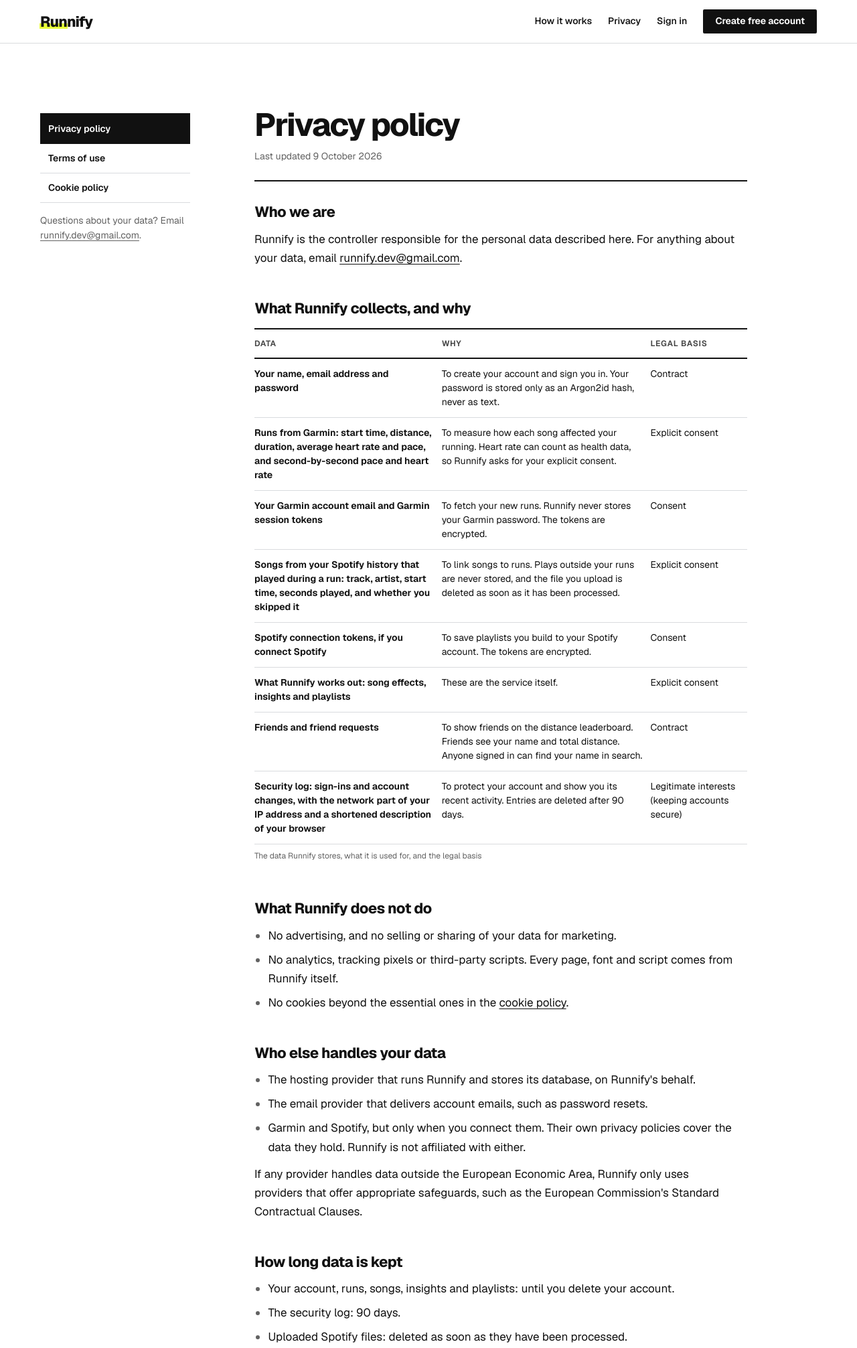
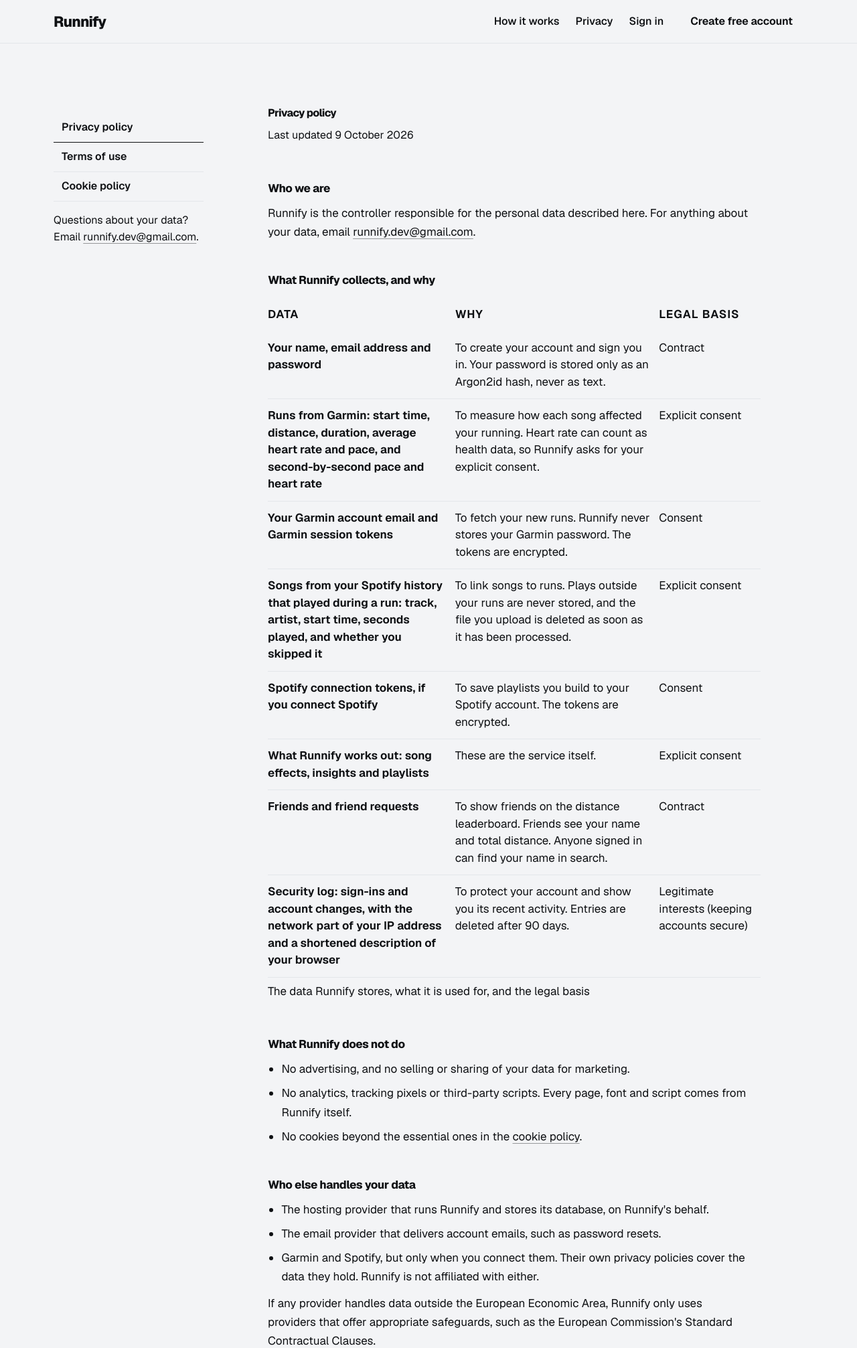
Before and after one commit to ColmAli-7/Runnify, a Flask app: page /privacy in a window 1280 px wide. Shown: the top 2013 px of the page at 67% size. Run offline with Flask 3, Linux system fonts and the light colour scheme; some libraries are stand-ins or nearby versions.

Commit message:
feat(ui): rebuild the design tokens for light and dark themes
Runnify's look moves from the printed results sheet to a calmer app style,
closer to Apple Health, Strava and Garmin Connect. Every colour token now
holds a light and a dark value with light-dark(), the theme follows the
system unless the runner picks one, and a small blocking script applies that
choice before the page paints, so a dark page never flashes white.

Colour now always means something: volt for faster (a lift or the best
song), coral for slower, blue for pace and focus, rose for heart rate and
green for connected or done. The type scale, spacing, radii (capsule
controls, 20px cards) and motion tokens are new as well.

The contrast check reads both themes and covers 37 text and graphic pairs in
each, and all 74 pass WCAG 2.2 AA.

```diff
--- a/runnify/static/css/ui/base.css
+++ b/runnify/static/css/ui/base.css
@@ -60,17 +60,18 @@
 @layer base {
   html {
     scroll-padding-top: calc(var(--header-h) + var(--s-4));
+    background: var(--bg);
   }
 
   body {
     font-family: var(--font);
-    font-size: var(--text-md);
+    font-size: var(--fs-base);
     line-height: var(--leading);
-    font-feature-settings: "ss01" 0;
-    color: var(--ink);
-    background: var(--paper);
+    color: var(--text);
+    background: var(--bg);
     -webkit-font-smoothing: antialiased;
     -moz-osx-font-smoothing: grayscale;
+    text-rendering: optimizeLegibility;
   }
 
   h1,
@@ -78,25 +79,25 @@
   h3,
   h4 {
     line-height: var(--leading-snug);
-    font-weight: 700;
+    font-weight: 650;
     letter-spacing: -0.02em;
     text-wrap: balance;
   }
 
   h1 {
-    font-size: var(--text-3xl);
+    font-size: var(--fs-2xl);
+    font-weight: 700;
     letter-spacing: -0.035em;
-    line-height: 1.08;
+    line-height: 1.1;
   }
 
   h2 {
-    font-size: var(--text-2xl);
-    letter-spacing: -0.03em;
+    font-size: var(--fs-xl);
+    letter-spacing: -0.025em;
   }
 
   h3 {
-    font-size: var(--text-lg);
-    font-weight: 650;
+    font-size: var(--fs-lg);
   }
 
   p {
@@ -107,13 +108,13 @@
     color: inherit;
     text-decoration: underline;
     text-decoration-thickness: 1px;
-    text-underline-offset: 0.2em;
-    transition: background-color var(--fast) var(--ease);
+    text-decoration-color: color-mix(in srgb, currentColor 40%, transparent);
+    text-underline-offset: 0.22em;
+    transition: text-decoration-color var(--t-fast) var(--ease-out), color var(--t-fast) var(--ease-out);
   }
 
   a:hover {
-    background-color: var(--highlight);
-    text-decoration-thickness: 2px;
+    text-decoration-color: currentColor;
   }
 
   strong {
@@ -121,19 +122,19 @@
   }
 
   code {
-    font-family: ui-monospace, "SFMono-Regular", Menlo, Consolas, monospace;
+    font-family: var(--mono);
     font-size: 0.9em;
   }
 
   ::selection {
-    background: var(--highlight);
-    color: var(--ink);
+    background: var(--accent);
+    color: var(--on-accent);
   }
 
   /* one visible, high-contrast focus style everywhere */
   :focus-visible {
-    outline: 3px solid var(--ink);
-    outline-offset: 3px;
+    outline: 2px solid var(--focus);
+    outline-offset: 2px;
   }
 
   [hidden] {
@@ -180,7 +181,7 @@
   }
 
   .muted {
-    color: var(--ink-3);
+    color: var(--text-3);
   }
 
   .nowrap {
@@ -191,10 +192,11 @@
     position: absolute;
     top: var(--s-2);
     left: var(--s-2);
-    z-index: 100;
+    z-index: var(--z-skip);
     padding: var(--s-2) var(--s-4);
-    background: var(--ink);
-    color: var(--paper);
+    border-radius: var(--r-pill);
+    background: var(--surface-inverse);
+    color: var(--text-inverse);
     font-weight: 600;
     text-decoration: none;
     transform: translateY(-200%);
--- a/runnify/static/css/ui/tokens.css
+++ b/runnify/static/css/ui/tokens.css
@@ -1,21 +1,26 @@
 /*
- * Runnify design tokens: the Official Results Sheet.
+ * Runnify design tokens: "Replay".
  *
- * White results paper, near-black print, hairline row rules under heavy header
- * rules, and two marks a runner makes on posted results: highlighter for the
- * best row, red pen for the worst. No shadows, glass or gradients.
+ * Every run replayed with its soundtrack. Quiet neutral surfaces in a light and
+ * a dark theme, big tabular numbers, and colour that always means something:
  *
- * Contrast (WCAG 2.2): every text colour below passes AA on --paper, and
- * --highlight / --pen only ever sit behind or beside ink text, never as the
- * only signal. Ratios are checked by scripts/check_contrast.py.
+ *   volt   faster: a lift, the best song, the stretch that worked
+ *   coral  slower: a drag
+ *   blue   pace (the line on every run chart), and focus
+ *   rose   heart rate
+ *   green  connected, done
+ *
+ * Colours are written once with light-dark(), so a token holds its light and
+ * dark value side by side. The theme follows the system unless the runner picks
+ * one (js/theme.js sets data-theme on <html>). Every text and graphic pair is
+ * checked in both themes by scripts/check_contrast.py (WCAG 2.2 AA).
  */
 
 @layer reset, base, layout, components, pages, utilities;
 
-/* Geist (SIL Open Font License, vendored): picked for its tabular figures and its open
-   licence, which ruled out the first choice. The detector's overused-font rule is waived. */
+/* Geist (SIL Open Font License, vendored): tabular figures and a wide weight range. */
 @font-face {
-  font-family: "Geist"; /* impeccable-disable-line overused-font */
+  font-family: "Geist";
   src: url("../../fonts/geist/Geist-Variable.woff2") format("woff2");
   font-weight: 100 900;
   font-style: normal;
@@ -23,49 +28,77 @@
 }
 
 :root {
-  color-scheme: light;
+  color-scheme: light dark;
 
-  /* paper and print */
-  --paper: #ffffff;
-  --board: #eef0f2; /* the noticeboard the sheets are pinned to */
-  --ink: #111111; /* 18.9:1 on paper */
-  --ink-2: #474747; /* secondary text, 9.3:1 */
-  --ink-3: #626262; /* meta text, 6.1:1 on paper, 5.3:1 on board */
-  --rule: #d9dbde; /* hairline row rules (decorative) */
-  --rule-strong: #b9bcc0; /* a firmer rule, every fifth row */
-  --field: #767676; /* form control borders, 4.5:1 */
+  /* surfaces, back to front */
+  --bg: light-dark(#f3f4f6, #0a0b0d);
+  --surface: light-dark(#ffffff, #141619);
+  --surface-2: light-dark(#f7f8f9, #1b1e22);
+  --surface-3: light-dark(#eceef1, #24282d);
+  --surface-inverse: light-dark(#0e1013, #f2f4f6);
+  --line: light-dark(#e3e6ea, #262a2f);
+  --line-strong: light-dark(#cfd4da, #353a40);
+  --field: light-dark(#7b828b, #80878f);
 
-  /* the runner's marks */
-  --highlight: #e8ff3a; /* highlighter: the best row, lifts, emphasis */
-  --highlight-soft: #f5ffbf;
-  --pen: #c4211a; /* red pen: drags and errors, 5.9:1 on paper */
-  --pen-soft: #fdecea;
-  --go: #0c7238; /* connected, done, 6.0:1 on paper */
-  --go-soft: #e7f3ec;
+  /* text */
+  --text: light-dark(#0e1013, #f2f4f6);
+  --text-2: light-dark(#474e57, #b3b9c0);
+  --text-3: light-dark(#646c76, #8d949c);
+  --text-inverse: light-dark(#ffffff, #0a0b0d);
 
-  /* print on the ink bands (the ticker, the privacy band) */
-  --on-ink: #ffffff;
-  --on-ink-2: #b4b4b4; /* secondary text on ink */
-  --on-ink-rule: #3a3a3a;
-  --ink-raised: #262626; /* a control on an ink band, hovered */
-  --pen-on-ink: #ff8a80; /* drags on ink */
+  /* meaning */
+  --accent: #d4ff3a;
+  --on-accent: #0b0d02;
+  --accent-ink: light-dark(#4a6a00, #d4ff3a);
+  --accent-soft: light-dark(#f6ffd4, #2f371e);
+  --drag: light-dark(#c8331f, #ff6a5c);
+  --drag-soft: light-dark(#faebe9, #3a2324);
+  --pace: light-dark(#0a63d1, #5aa8ff);
+  --pace-soft: light-dark(#e8f1fc, #172536);
+  --heart: light-dark(#c8204f, #ff5d8b);
+  --heart-soft: light-dark(#fbe9ee, #3a1f29);
+  --ok: light-dark(#16733f, #47d98a);
+  --ok-soft: light-dark(#e6f4ec, #17301f);
+  --focus: light-dark(#0a63d1, #5aa8ff);
+
+  /* volt that holds 3:1 on white, for bars and lines that must stay visible */
+  --accent-strong: light-dark(#6f9a00, #d4ff3a);
+  /* the raised thumb of a segmented control */
+  --thumb: light-dark(#ffffff, #3a3f45);
+
+  /* charts */
+  --grid: light-dark(#e9ecef, #23272c);
+  --band: light-dark(#f1f3f5, #1a1d21);
+  --band-alt: light-dark(#e8ebee, #202428);
+  --band-best: light-dark(rgb(212 255 58 / 0.45), rgb(212 255 58 / 0.2));
+  --band-worst: light-dark(rgb(200 51 31 / 0.12), rgb(255 106 92 / 0.18));
+
+  /* depth: light surfaces lift on a soft shadow, dark ones on a lighter step and a border */
+  --shadow-tint: light-dark(rgb(16 24 40 / 0.07), rgb(0 0 0 / 0.55));
+  --shadow-edge: light-dark(rgb(16 24 40 / 0.05), rgb(0 0 0 / 0.4));
+  --shadow-card: 0 1px 2px var(--shadow-edge), 0 8px 24px -14px var(--shadow-tint);
+  --shadow-pop: 0 2px 6px var(--shadow-edge), 0 18px 40px -12px var(--shadow-tint);
+  --glass: light-dark(rgb(243 244 246 / 0.78), rgb(10 11 13 / 0.72));
 
   /* type */
   --font: "Geist", ui-sans-serif, system-ui, -apple-system, "Segoe UI", Roboto, sans-serif;
-  --text-2xs: 0.6875rem;
-  --text-xs: 0.75rem;
-  --text-sm: 0.875rem;
-  --text-md: 1rem;
-  --text-lg: 1.125rem;
-  --text-xl: 1.375rem;
-  --text-2xl: clamp(1.5rem, 1.25rem + 0.9vw, 1.875rem);
-  --text-3xl: clamp(2rem, 1.45rem + 2vw, 3rem);
-  --text-display: clamp(2.6rem, 1.35rem + 4.6vw, 5.4rem);
-  --leading-tight: 1.02;
+  --mono: ui-monospace, "SFMono-Regular", Menlo, Consolas, monospace;
+  --fs-xs: 0.75rem;
+  --fs-sm: 0.8125rem;
+  --fs-md: 0.9375rem;
+  --fs-base: 1rem;
+  --fs-lg: 1.125rem;
+  --fs-xl: 1.375rem;
+  --fs-2xl: clamp(1.75rem, 1.45rem + 1vw, 2.25rem);
+  --fs-3xl: clamp(2.25rem, 1.55rem + 2.4vw, 3.5rem);
+  --fs-display: clamp(2.75rem, 1.6rem + 4.1vw, 5.1rem);
+  --fs-metric: clamp(1.5rem, 1.3rem + 0.6vw, 1.875rem);
+  --fs-metric-xl: clamp(2.25rem, 1.8rem + 1.5vw, 3.25rem);
+  --leading-tight: 1.04;
   --leading-snug: 1.25;
   --leading: 1.55;
 
-  /* space, on a 4 px base */
+  /* space, on a 4px base */
   --s-1: 4px;
   --s-2: 8px;
   --s-3: 12px;
@@ -78,18 +111,79 @@
   --s-10: 128px;
   --gutter: clamp(16px, 4vw, 40px);
   --measure: 66ch;
-  --page-max: 1240px;
+  --page-max: 1200px;
   --header-h: 64px;
   --tabbar-h: 64px;
+  --card-pad: clamp(16px, 2.4vw, 24px);
 
-  /* edges */
-  --radius: 2px;
-  --hair: 1px solid var(--rule);
-  --heavy: 2px solid var(--ink);
+  /* shape: controls are capsules, fields 12px, cards 20px, tiles inside cards 14px */
+  --r-xs: 6px;
+  --r-sm: 10px;
+  --r-field: 12px;
+  --r-md: 14px;
+  --r-lg: 20px;
+  --r-xl: 28px;
+  --r-pill: 999px;
+  --hair: 1px solid var(--line);
 
   /* motion */
-  --ease: cubic-bezier(0.2, 0.7, 0.1, 1);
-  --fast: 120ms;
-  --base: 220ms;
-  --slow: 560ms;
+  --ease-out: cubic-bezier(0.22, 1, 0.36, 1);
+  --ease-in-out: cubic-bezier(0.65, 0, 0.35, 1);
+  --t-fast: 120ms;
+  --t-base: 200ms;
+  --t-slow: 360ms;
+
+  /* layers */
+  --z-sticky: 30;
+  --z-tabbar: 40;
+  --z-menu: 50;
+  --z-skip: 100;
 }
+
+:root[data-theme="light"] {
+  color-scheme: light;
+}
+
+:root[data-theme="dark"] {
+  color-scheme: dark;
+}
+
+/* browsers without light-dark() get the light theme */
+@supports not (color: light-dark(#000, #fff)) {
+  :root {
+    color-scheme: light;
+    --bg: #f3f4f6;
+    --surface: #ffffff;
+    --surface-2: #f7f8f9;
+    --surface-3: #eceef1;
+    --surface-inverse: #0e1013;
+    --line: #e3e6ea;
+    --line-strong: #cfd4da;
+    --field: #7b828b;
+    --text: #0e1013;
+    --text-2: #474e57;
+    --text-3: #646c76;
+    --text-inverse: #ffffff;
+    --accent-ink: #4a6a00;
+    --accent-soft: #f6ffd4;
+    --drag: #c8331f;
+    --drag-soft: #faebe9;
+    --pace: #0a63d1;
+    --pace-soft: #e8f1fc;
+    --heart: #c8204f;
+    --heart-soft: #fbe9ee;
+    --ok: #16733f;
+    --ok-soft: #e6f4ec;
+    --focus: #0a63d1;
+    --accent-strong: #6f9a00;
+    --thumb: #ffffff;
+    --grid: #e9ecef;
+    --band: #f1f3f5;
+    --band-alt: #e8ebee;
+    --band-best: rgb(212 255 58 / 0.45);
+    --band-worst: rgb(200 51 31 / 0.12);
+    --shadow-tint: rgb(16 24 40 / 0.07);
+    --shadow-edge: rgb(16 24 40 / 0.05);
+    --glass: rgb(243 244 246 / 0.78);
+  }
+}
--- /dev/null
+++ b/runnify/static/js/theme.js
@@ -0,0 +1,17 @@
+// Runs in <head>, before the page paints: applies the theme the runner chose
+// (Settings or the footer) so a dark page never flashes light, and marks the
+// page as scripted so stylesheets can prepare entrances. Not a module, so it
+// blocks rendering for the few lines it takes.
+(function () {
+  var root = document.documentElement;
+  root.classList.add("js");
+  try {
+    var saved = window.localStorage.getItem("runnify-theme");
+    if (saved === "light" || saved === "dark") root.setAttribute("data-theme", saved);
+  } catch (error) {
+    // storage is blocked: follow the system theme
+  }
+  if (window.matchMedia && window.matchMedia("(prefers-reduced-motion: no-preference)").matches) {
+    root.classList.add("motion-ok");
+  }
+})();
--- a/runnify/templates/layouts/base.html
+++ b/runnify/templates/layouts/base.html
@@ -2,16 +2,19 @@
 <html lang="en">
 <head>
   <meta charset="utf-8">
-  <meta name="viewport" content="width=device-width, initial-scale=1">
+  <meta name="viewport" content="width=device-width, initial-scale=1, viewport-fit=cover">
   <title>{% block title %}Runnify{% endblock %}</title>
   <meta name="description" content="{% block description %}Runnify lines up your Spotify listening history with your Garmin runs and ranks every song by how it changed your pace.{% endblock %}">
-  <meta name="theme-color" content="#ffffff">
+  <meta name="color-scheme" content="light dark">
+  <meta name="theme-color" content="#f3f4f6" media="(prefers-color-scheme: light)">
+  <meta name="theme-color" content="#0a0b0d" media="(prefers-color-scheme: dark)">
   <meta name="referrer" content="strict-origin-when-cross-origin">
   <link rel="icon" href="{{ url_for('static', filename='img/favicon.ico') }}" sizes="any">
   <link rel="icon" href="{{ url_for('static', filename='img/favicon.svg') }}" type="image/svg+xml">
   <link rel="apple-touch-icon" href="{{ url_for('static', filename='img/apple-touch-icon.png') }}">
   <link rel="manifest" href="{{ url_for('static', filename='site.webmanifest') }}">
   <link rel="preload" href="{{ url_for('static', filename='fonts/geist/Geist-Variable.woff2') }}" as="font" type="font/woff2" crossorigin>
+  <script src="{{ url_for('static', filename='js/theme.js') }}"></script>
   <link rel="stylesheet" href="{{ url_for('static', filename='css/ui/tokens.css') }}">
   <link rel="stylesheet" href="{{ url_for('static', filename='css/ui/base.css') }}">
   <link rel="stylesheet" href="{{ url_for('static', filename='css/ui/layout.css') }}">
```
Also changed, not shown: scripts/check_contrast.py (+80 -37 lines).
